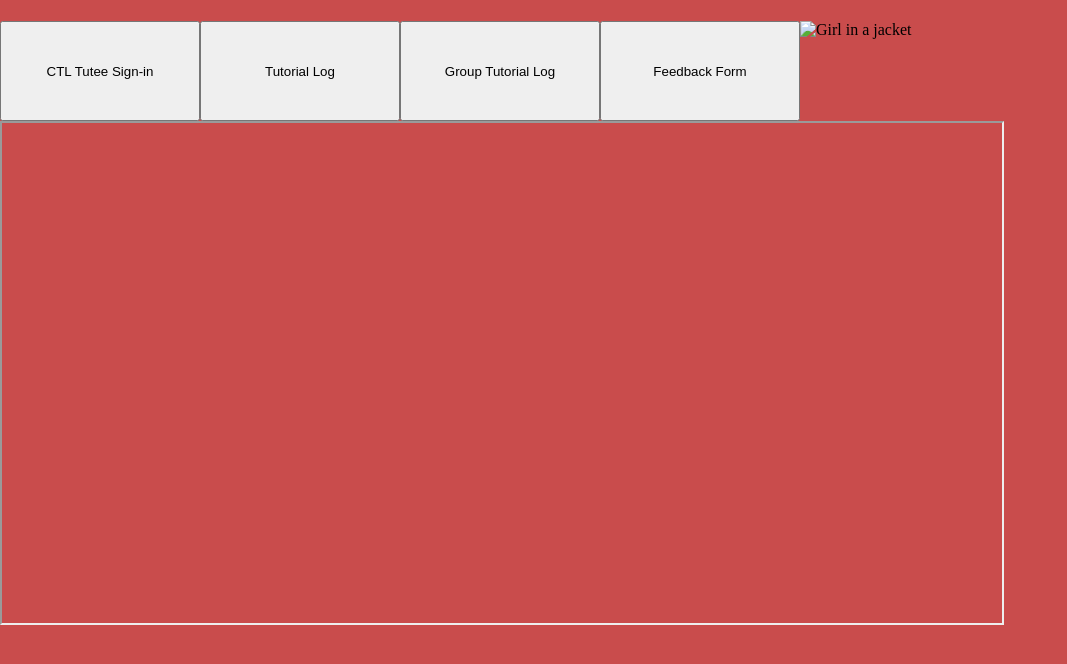
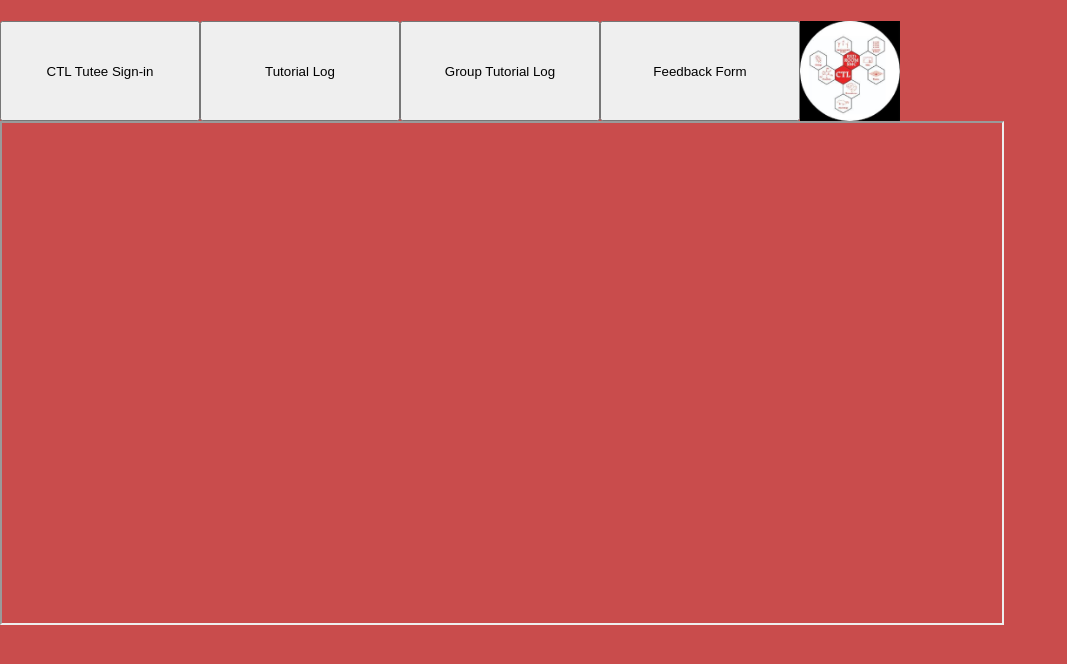
Before and after one commit to Knox-College-Makerspace-Network/CTL-Forms-Website, a plain HTML site: page index.html in a window 1280 px wide. Shown: the whole page, without its empty margins (0-1067 px from the left). Drawn offline with Linux system fonts and the light colour scheme.

Commit message:
Website Changes

```diff
--- a/index.html
+++ b/index.html
@@ -17,7 +17,7 @@
 <button id="b3" onClick="document.getElementById('iFrame').src = 'https://forms.gle/t6eSaSPiLxPYbwS4A'"> Group Tutorial Log</button>
 <button id="b4" onClick="document.getElementById('iFrame').src = 'https://docs.google.com/forms/d/e/1FAIpQLSe27gBUN6uBtvHHFSgpcOP7sdFG1uRiekhtfx7uMMhKB0yB7Q/viewform'"> Feedback Form</button>
 </span>
-<img src="cow.png" alt="Girl in a jacket">
+<img src="chrome_NIr3cG323H.png" alt="Girl in a jacket">
 
 <div> <iframe id="iFrame"
 	width="1000"
--- a/style.css
+++ b/style.css
@@ -14,7 +14,7 @@ button {
 }
 
 img {
-	width: 200px;
+	width: 100px;
 	height: 100px;
 	margin: 0px;
 	padding: 0px;
```
